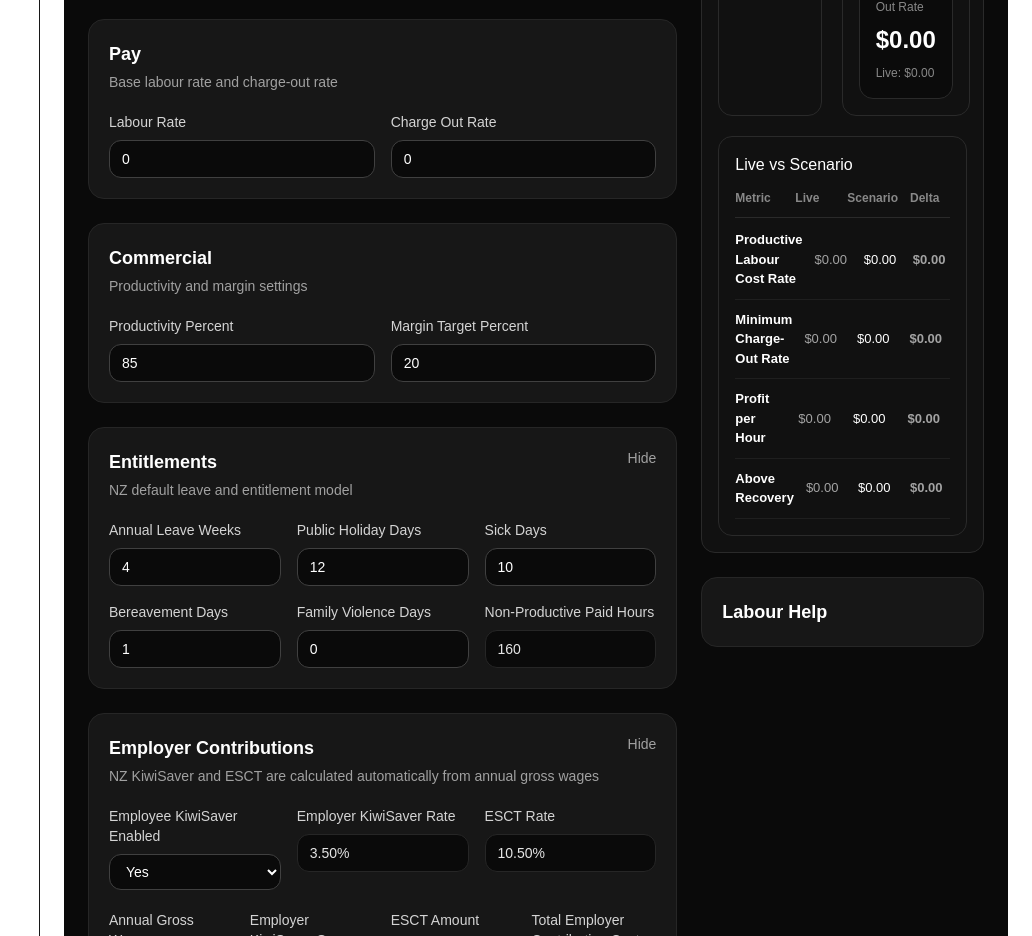
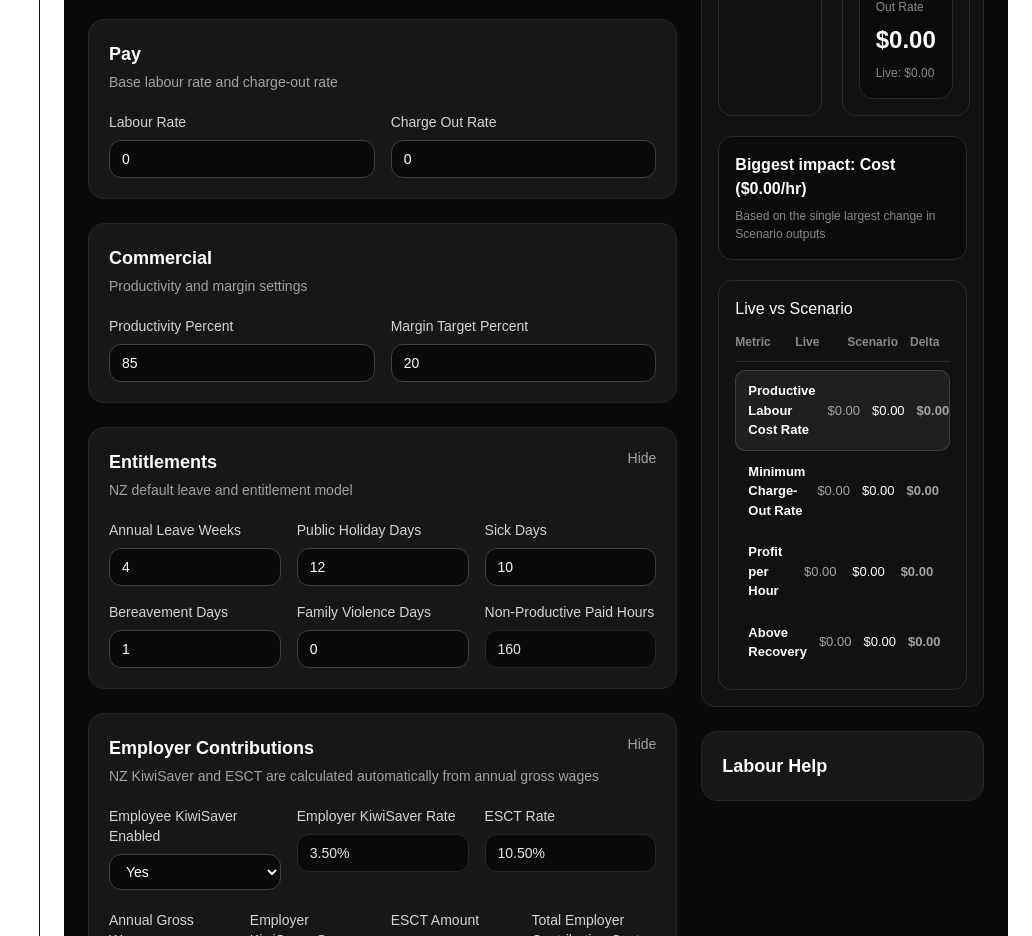
Before and after one commit to QSTools/qstools-v2, a Next.js app: page / in a window 1280 px wide. Shown: the part 1260-2196 px from the top of the page, without its empty margins (248-1280 px from the left). Built offline with nearby package versions, Linux system fonts and the light colour scheme.

Commit message:
Scenario v2.1 - Step 1 & 2 complete (driver detection + highlight, labour outputs aligned)

```diff
--- a/components/labour/ScenarioModelCard.jsx
+++ b/components/labour/ScenarioModelCard.jsx
@@ -1,7 +1,9 @@
 "use client";
 
 import React, { useEffect, useMemo, useState } from "react";
-import calculateScenarioLabour from "@/lib/calculations/labourScenarioCalculations";
+import calculateScenarioLabour, {
+    DRIVER_META,
+} from "@/lib/calculations/labourScenarioCalculations";
 
 function formatCurrency(value) {
     return new Intl.NumberFormat("en-NZ", {
@@ -13,8 +15,8 @@ function formatCurrency(value) {
 
 function formatDelta(value) {
     const safe = Number.isFinite(value) ? value : 0;
-    const prefix = safe > 0 ? "+" : "";
-    return `${prefix}${formatCurrency(safe)}`;
+    const prefix = safe > 0 ? "+" : safe < 0 ? "-" : "";
+    return `${prefix}${formatCurrency(Math.abs(safe))}`;
 }
 
 function fieldStyle() {
@@ -94,8 +96,10 @@ function Metric({ label, value, color, subvalue }) {
     );
 }
 
-function DeltaRow({ label, liveValue, scenarioValue }) {
-    const delta = scenarioValue - liveValue;
+function DeltaRow({ label, liveValue, scenarioValue, isHighlighted = false }) {
+    const live = Number.isFinite(liveValue) ? liveValue : 0;
+    const scenario = Number.isFinite(scenarioValue) ? scenarioValue : 0;
+    const delta = scenario - live;
 
     return (
         <div
@@ -103,9 +107,12 @@ function DeltaRow({ label, liveValue, scenarioValue }) {
                 display: "grid",
                 gridTemplateColumns: "1.2fr 1fr 1fr 1fr",
                 gap: "12px",
-                padding: "10px 0",
+                padding: "10px 12px",
                 borderBottom: "1px solid #1f1f1f",
                 alignItems: "center",
+                borderRadius: "10px",
+                background: isHighlighted ? "rgba(255,255,255,0.06)" : "transparent",
+                border: isHighlighted ? "1px solid rgba(255,255,255,0.14)" : "1px solid transparent",
             }}
         >
             <div style={{ color: "#fff", fontSize: "13px", fontWeight: 600 }}>
@@ -113,11 +120,11 @@ function DeltaRow({ label, liveValue, scenarioValue }) {
             </div>
 
             <div style={{ color: "#a3a3a3", fontSize: "13px" }}>
-                {formatCurrency(liveValue)}
+                {formatCurrency(live)}
             </div>
 
             <div style={{ color: "#fff", fontSize: "13px" }}>
-                {formatCurrency(scenarioValue)}
+                {formatCurrency(scenario)}
             </div>
 
             <div
@@ -131,6 +138,11 @@ function DeltaRow({ label, liveValue, scenarioValue }) {
             </div>
         </div>
     );
+}
+
+function getDriverMessage(biggestDriver) {
+    if (!biggestDriver) return "Biggest impact: No change";
+    return `Biggest impact: ${biggestDriver.shortLabel} (${formatDelta(biggestDriver.delta)}/hr)`;
 }
 
 export default function ScenarioModelCard({
@@ -181,20 +193,21 @@ export default function ScenarioModelCard({
     }
 
     const scenario = useMemo(() => {
-        return calculateScenarioLabour({
-            labour_state: labourState,
-            labour_outputs: outputs,
-            scenario_overrides: scenarioInputs,
-        });
-    }, [labourState, outputs, scenarioInputs]);
+        return calculateScenarioLabour(labourState, scenarioInputs);
+    }, [labourState, scenarioInputs]);
 
-    const liveProfitPerHour =
-        Number(outputs.charge_out_rate ?? labourState.charge_out_rate ?? 0) -
-        Number(outputs.productive_labour_cost_rate ?? 0);
+    const liveOutputs = scenario.live_outputs ?? outputs ?? {};
+    const scenarioOutputs = scenario.scenario_outputs ?? {};
+    const biggestDriver = scenario.driver_analysis?.biggest_driver ?? null;
+    const highlightedKey = biggestDriver?.key ?? null;
 
-    const liveAboveRecovery =
-        Number(outputs.charge_out_rate ?? labourState.charge_out_rate ?? 0) -
-        Number(outputs.minimum_charge_out_rate ?? 0);
+    const liveProfitPerHour = Number(
+        liveOutputs.profit_per_hour ?? 0
+    );
+
+    const liveAboveRecovery = Number(
+        liveOutputs.above_recovery ?? 0
+    );
 
     return (
         <div style={panelStyle()}>
@@ -311,32 +324,41 @@ export default function ScenarioModelCard({
                     <div style={{ display: "grid", gap: "12px" }}>
                         <Metric
                             label="Profit per Hour"
-                            value={formatCurrency(scenario.profit_per_hour)}
+                            value={formatCurrency(Number(scenarioOutputs.profit_per_hour ?? 0))}
                             subvalue={`Live: ${formatCurrency(liveProfitPerHour)}`}
                             color="#22c55e"
                         />
 
                         <Metric
                             label="Above Recovery"
-                            value={formatCurrency(scenario.above_recovery)}
+                            value={formatCurrency(Number(scenarioOutputs.above_recovery ?? 0))}
                             subvalue={`Live: ${formatCurrency(liveAboveRecovery)}`}
                             color="#14b8a6"
                         />
 
                         <Metric
                             label="Productive Labour Cost Rate"
-                            value={formatCurrency(scenario.productive_labour_cost_rate)}
-                            subvalue={`Live: ${formatCurrency(Number(outputs.productive_labour_cost_rate ?? 0))}`}
+                            value={formatCurrency(Number(scenarioOutputs.productive_labour_cost_rate ?? 0))}
+                            subvalue={`Live: ${formatCurrency(Number(liveOutputs.productive_labour_cost_rate ?? 0))}`}
                             color="#fff"
                         />
 
                         <Metric
                             label="Minimum Charge-Out Rate"
-                            value={formatCurrency(scenario.minimum_charge_out_rate)}
-                            subvalue={`Live: ${formatCurrency(Number(outputs.minimum_charge_out_rate ?? 0))}`}
+                            value={formatCurrency(Number(scenarioOutputs.minimum_charge_out_rate ?? 0))}
+                            subvalue={`Live: ${formatCurrency(Number(liveOutputs.minimum_charge_out_rate ?? 0))}`}
                             color="#fff"
                         />
                     </div>
+                </div>
+            </div>
+
+            <div style={{ ...panelStyle(), marginTop: "20px", background: "#0b0b0b" }}>
+                <div style={{ color: "#fff", fontWeight: 700, marginBottom: "6px" }}>
+                    {getDriverMessage(biggestDriver)}
+                </div>
+                <div style={{ fontSize: "12px", color: "#888" }}>
+                    Based on the single largest change in Scenario outputs
                 </div>
             </div>
 
@@ -352,7 +374,7 @@ export default function ScenarioModelCard({
                         gap: "12px",
                         paddingBottom: "10px",
                         borderBottom: "1px solid #2a2a2a",
-                        marginBottom: "2px",
+                        marginBottom: "8px",
                     }}
                 >
                     <div style={{ color: "#888", fontSize: "12px", fontWeight: 700 }}>
@@ -370,27 +392,31 @@ export default function ScenarioModelCard({
                 </div>
 
                 <DeltaRow
-                    label="Productive Labour Cost Rate"
-                    liveValue={Number(outputs.productive_labour_cost_rate ?? 0)}
-                    scenarioValue={Number(scenario.productive_labour_cost_rate ?? 0)}
+                    label={DRIVER_META.productive_labour_cost_rate.label}
+                    liveValue={Number(liveOutputs.productive_labour_cost_rate ?? 0)}
+                    scenarioValue={Number(scenarioOutputs.productive_labour_cost_rate ?? 0)}
+                    isHighlighted={highlightedKey === "productive_labour_cost_rate"}
                 />
 
                 <DeltaRow
-                    label="Minimum Charge-Out Rate"
-                    liveValue={Number(outputs.minimum_charge_out_rate ?? 0)}
-                    scenarioValue={Number(scenario.minimum_charge_out_rate ?? 0)}
+                    label={DRIVER_META.minimum_charge_out_rate.label}
+                    liveValue={Number(liveOutputs.minimum_charge_out_rate ?? 0)}
+                    scenarioValue={Number(scenarioOutputs.minimum_charge_out_rate ?? 0)}
+                    isHighlighted={highlightedKey === "minimum_charge_out_rate"}
                 />
 
                 <DeltaRow
-                    label="Profit per Hour"
+                    label={DRIVER_META.profit_per_hour.label}
                     liveValue={liveProfitPerHour}
-                    scenarioValue={Number(scenario.profit_per_hour ?? 0)}
+                    scenarioValue={Number(scenarioOutputs.profit_per_hour ?? 0)}
+                    isHighlighted={highlightedKey === "profit_per_hour"}
                 />
 
                 <DeltaRow
-                    label="Above Recovery"
+                    label={DRIVER_META.above_recovery.label}
                     liveValue={liveAboveRecovery}
-                    scenarioValue={Number(scenario.above_recovery ?? 0)}
+                    scenarioValue={Number(scenarioOutputs.above_recovery ?? 0)}
+                    isHighlighted={highlightedKey === "above_recovery"}
                 />
             </div>
         </div>
```
Also changed, not shown: lib/calculations/labourCalculations.js, lib/calculations/labourScenarioCalculations.js.
